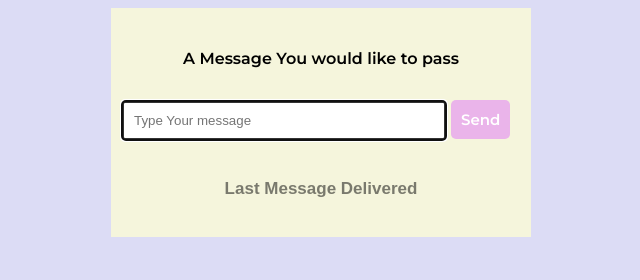
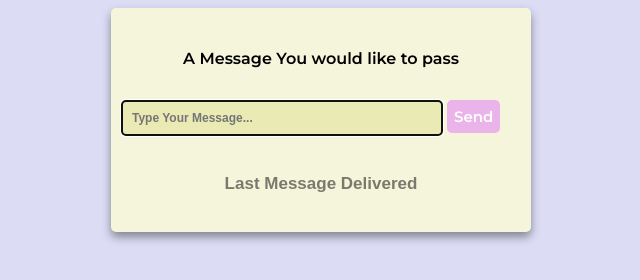
Before and after one commit to inezabonte/100DaysOfCodeChallenge, a plain HTML site: page LastMessage/index.html in a window 1280 px wide. Shown: the whole page, without its empty margins (319-959 px from the left). Drawn offline with Linux system fonts and the light colour scheme; a web font is replaced by a local one.

Commit message:
added dropshadow, looks more minimalist

```diff
--- a/LastMessage/index.html
+++ b/LastMessage/index.html
@@ -10,7 +10,7 @@
 
 
         <form class="message-form">
-            <input type="text" class="typedMessage" placeholder="Type Your message" autofocus>
+            <input type="text" class="typedMessage" placeholder="Type Your Message..." autofocus>
             <button class="submit">Send</button>
         </form>
 
--- a/LastMessage/style.css
+++ b/LastMessage/style.css
@@ -9,8 +9,13 @@ body{
     margin: 0 auto;
     background-color: #f5f5dc;
     padding: 10px;
+    box-shadow: 0 5px 10px rgba(0, 0, 0, 0.4);
+    border-radius: 5px;
+}
 
-}
+
+
+
 
 h4{
     font-family: 'Montserrat', sans-serif;
@@ -32,26 +37,26 @@ input{
     padding: 10px;
     margin-bottom: 10px;
     border-radius: 4px;
-    border: 3px solid #333;
-
-
+    border-style: none;
+    border: 1px solid rgba(180, 180, 234, 0.164);
+    background-color: #EAEAB4;
+    font-size: 12px;
+    font-weight: 600;
 }
 
 .messages{
-
     font-family: 'Montserrat', sans-serif;
-
 }
 
 .message-item span{
-
-    padding:10px 200px 10px 10px;
+    display: inline-block;
+    padding:10px;
     background-color: #EAEAB4;
-    border-radius: 20px;
+    border-radius: 10px;
 }
 
 .submit{
-    padding: 10px;
+    padding: 7px;
     border-radius: 5px;
     font-family: 'Montserrat', sans-serif;
     font-size: 15px;
```
